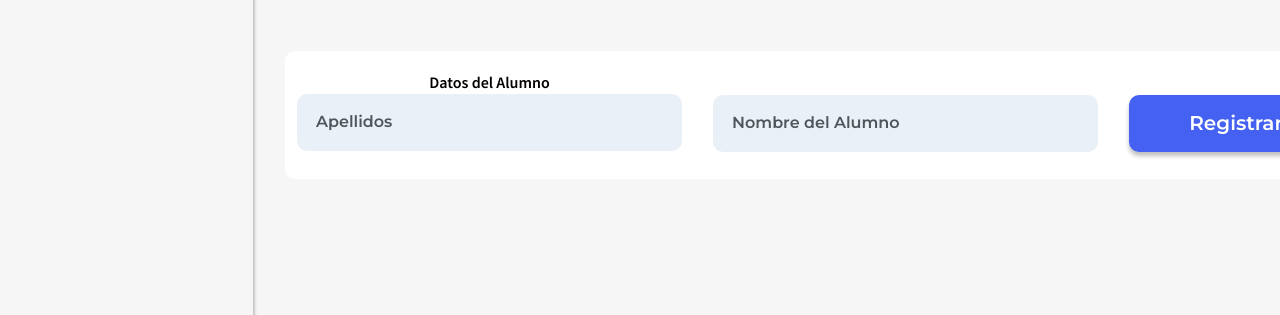
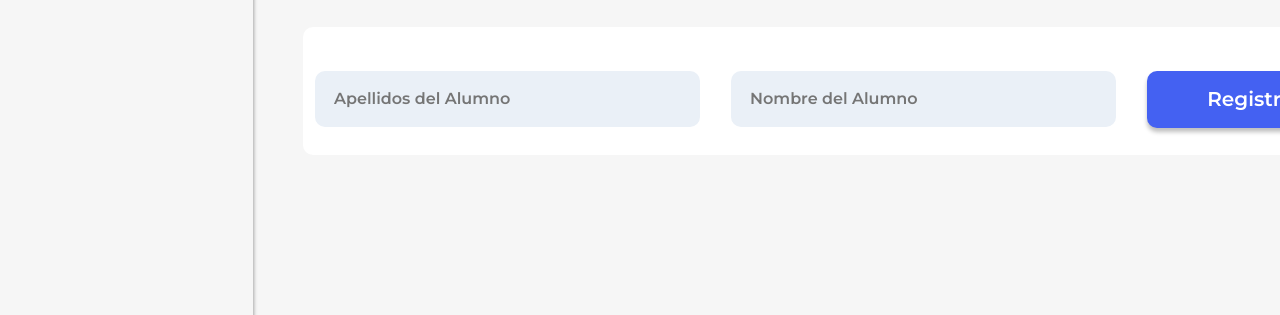
Before and after one commit to DiegoBecerra613/Alumnos, a website with bundled scripts: page editar-lista.html in a window 1280 px wide. Shown: the part 485-800 px from the top of the page. Built offline with nearby package versions, Linux system fonts and the light colour scheme; no server answers; a web font is replaced by a local one.

Commit message:
Funcion EditarLista

```diff
--- a/css/editar-lista.css
+++ b/css/editar-lista.css
@@ -2102,3 +2102,84 @@ body {
 .btnAceptarCambios:hover {
   background-color: #45a049; /* Verde más oscuro al pasar el mouse */
 }
+
+.div-Datos-Alumno {
+  margin: 0rem 0rem 4.9rem 3.4rem;
+  box-sizing: border-box;
+  padding: 2.1rem 1.4rem 2.7rem 1.2rem;
+  height: 12.8rem;
+  width: 107rem;
+  display: flex;
+  column-gap: 3.1rem;
+  align-items: center;
+  background-color: #ffffff;
+  border-radius: 1rem;
+  flex-shrink: 0;
+}
+.div-Datos-Alumno .div-apellidos-alumno {
+  display: flex;
+  align-items: center; /* Centra verticalmente los elementos */
+  width: 38.5rem;
+  height: 100%;
+  flex-shrink: 0;
+}
+div-Datos-Alumno .div-apellidos-alumno .text-datos-alumno {
+  margin-top: -70px;
+  margin-bottom: 0.2rem;
+  width: 100%;
+  text-align: center;
+  font-size: 1.6rem;
+  font-weight: 500;
+  line-height: 1.2575;
+  color: #000000;
+  font-family: Termina Test, 'Source Sans Pro';
+  white-space: nowrap;
+}
+.div-Datos-Alumno .div-apellidos-alumno input {
+  margin-left: 0px;
+  box-sizing: border-box;
+  padding: 1.8rem 1.9rem 1.9rem 1.9rem;
+  width: 100%;
+  font-size: 1.6rem;
+  font-weight: 600;
+  line-height: 1.2175;
+  color: #4f555a;
+  font-family: Montserrat, 'Source Sans Pro';
+  white-space: nowrap;
+  background-color: #eaf0f7;
+  border-radius: 1rem;
+}
+.div-Datos-Alumno input {
+  margin-top: 2.3rem;
+  box-sizing: border-box;
+  padding: 1.8rem 1.9rem 1.9rem 1.9rem;
+  width: 38.5rem;
+  font-size: 1.6rem;
+  font-weight: 600;
+  line-height: 1.2175;
+  color: #4f555a;
+  font-family: Montserrat, 'Source Sans Pro';
+  white-space: nowrap;
+  background-color: #eaf0f7;
+  border-radius: 1rem;
+  flex-shrink: 0;
+}
+.div-Datos-Alumno .btnRegistrar {
+  border: none;
+  margin-top: 2.3rem;
+  width: 21.4rem;
+  height: 5.7rem;
+  font-size: 2rem;
+  font-weight: 600;
+  line-height: 1.2175;
+  color: #ffffff;
+  font-family: Montserrat, 'Source Sans Pro';
+  white-space: nowrap;
+  display: flex;
+  align-items: center;
+  justify-content: center;
+  background-color: #4461f2;
+  border-radius: 1rem;
+  box-shadow: 0 0.4rem 0.4rem rgba(0, 0, 0, 0.25);
+  flex-shrink: 0;
+}
--- a/editar-lista.html
+++ b/editar-lista.html
@@ -64,14 +64,13 @@
         </div>
     </div>
     </div>
-    <div class="group-6-U27">
-      <div class="auto-group-gwgt-BSK">
-        <p class="datos-del-alumno-wAb">Datos del Alumno</p>
-        <div class="textapellidos-fMV">Apellidos</div>
+    <div class="div-Datos-Alumno">
+      <div class="div-apellidos-alumno">
+          <input type="text" name="apellidos" placeholder="Apellidos del Alumno" required>
       </div>
-      <div class="textnombre-kNw">Nombre del Alumno</div>
-      <div class="btnregistrarse-DXR">Registrar</div>
-    </div>
+      <input type="text" name="nombre" placeholder="Nombre del Alumno" required>
+      <button class="btnRegistrar">Registrar</button>
+  </div>
   </div>
 </div>
 <script type="module" src="./javascript/editar-lista.js"></script>
--- a/javascript/editar-lista.js
+++ b/javascript/editar-lista.js
@@ -31,8 +31,43 @@ document.addEventListener("DOMContentLoaded", async function () {
         } else {
             console.log("Usuario no autenticado.");
         }
+        const grupo = grupoData.grado + " " + grupoData.grupo;
+        document.querySelector('.btnRegistrar').addEventListener('click', registrar(db, grupo));
+
     });
 });
+
+async function registrar(db, grupo) {
+    const apellidos = document.getElementsByName('apellidos');
+    const nombre = document.getElementsByName('nombre');
+    const nuevoValor= apellidos + " " + nombre;
+    const listaDocRef = doc(db, 'grupos', grupo, 'lista', `lista${grupo}`);
+    const listaDoc = await getDoc(listaDocRef);
+    const data = listaDoc.data();
+    if (data) {
+        Object.keys(data).forEach(key => {
+            console.log(`Valores en nivel ${key}:`);
+            if (typeof data[key] === 'object' && data[key] !== null) {
+                Object.keys(data[key]).forEach(subKey => {
+                    console.log(nuevoValor);
+                    //data[key][nuevoValor] = data[key][subKey]; // Agrega la nueva clave con el mismo valor
+                });
+            } else {
+                console.log(`   ${data[key]}`);
+            }
+        });
+
+        if (encontrado) {
+            // Guarda los cambios en la base de datos
+            await setDoc(listaDocRef, data);
+            console.log('Valor modificado correctamente.');
+        } else {
+            console.log('El valor especificado no fue encontrado.');
+        }
+    } else {
+        console.log('No hay datos disponibles en el nivel especificado.');
+    }
+}
 
 function llenarTabla(datos, userId, db) {
     const tbody = document.querySelector('.tabla-alumnos tbody');
@@ -127,8 +162,8 @@ async function editarValorEnTabla(db, userId, anteriorValor, nuevoValor) {
                     // Actualizar el documento en Firebase
                     await updateDoc(doc.ref, { nombresAlumnos: data.nombresAlumnos });
                     console.log(data.grado + "" + data.grupo);
-                    const grupo=data.grado + "" + data.grupo;
-                    editarValorEnMap(db,anteriorValor,nuevoValor,grupo);
+                    const grupo = data.grado + "" + data.grupo;
+                    editarValorEnMap(db, anteriorValor, nuevoValor, grupo);
                 }
             });
         }
```
